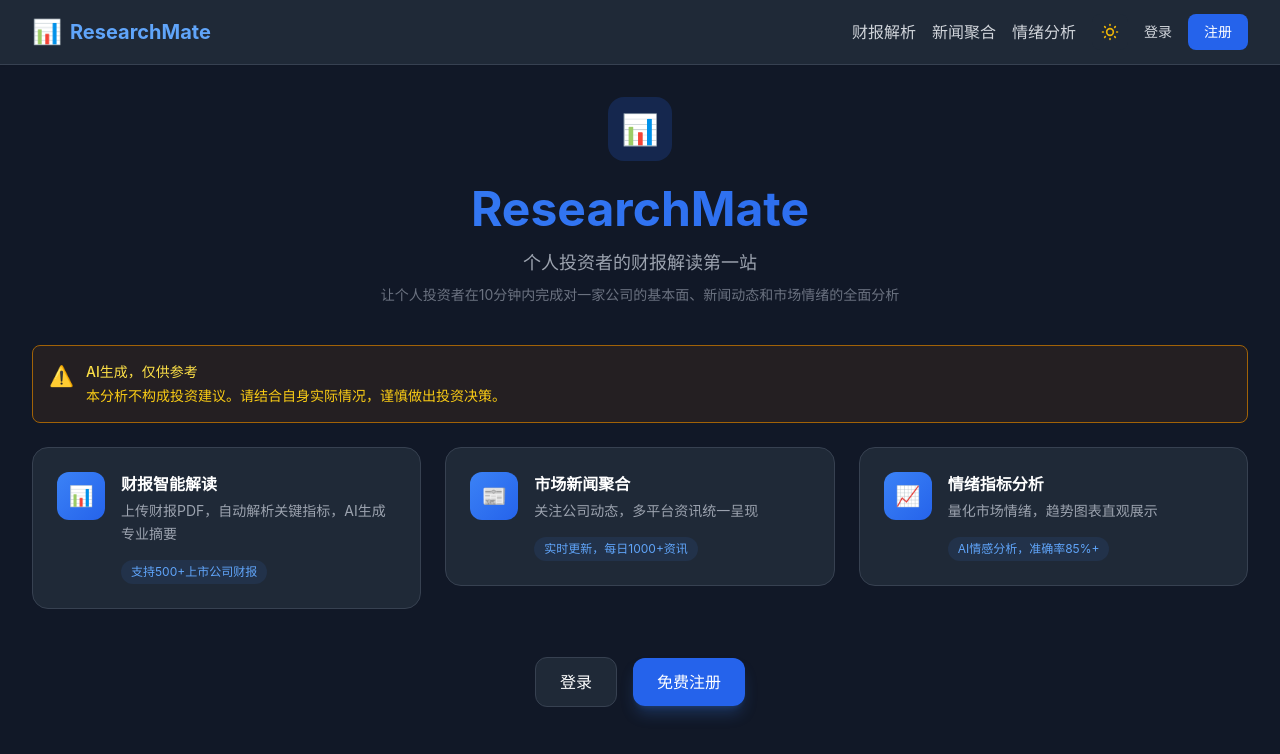
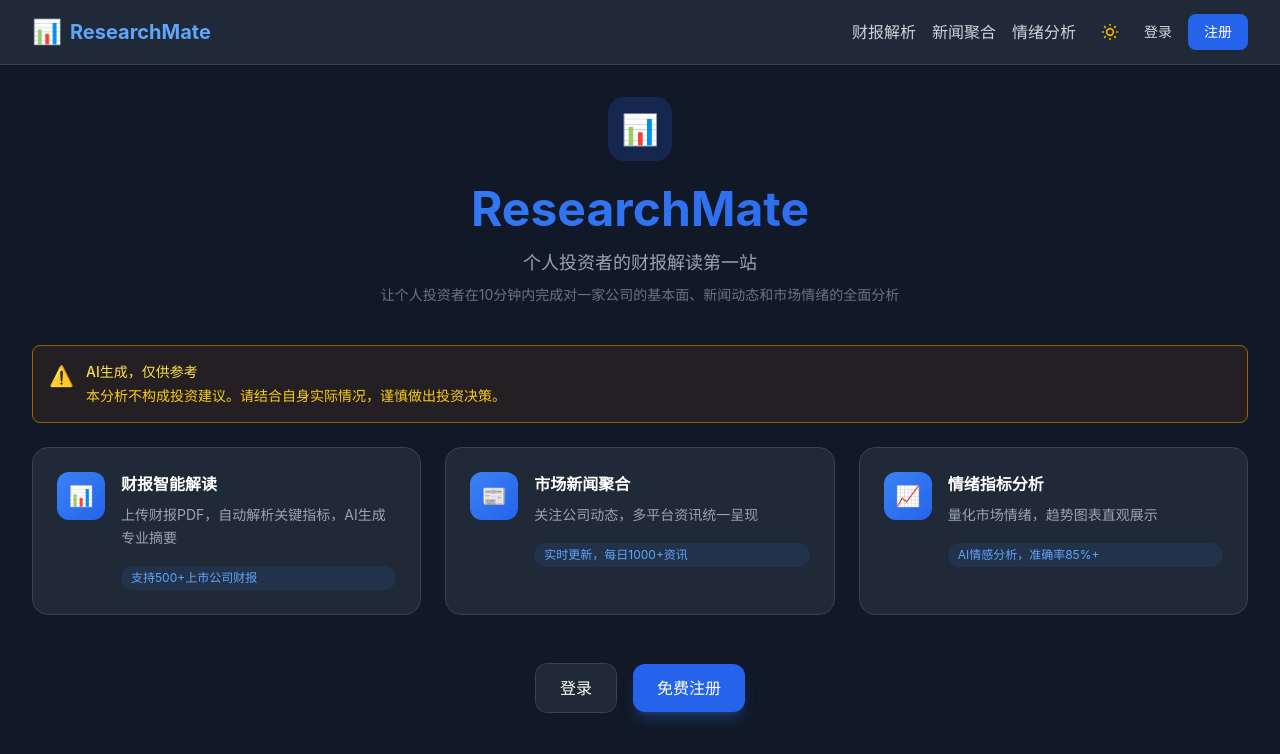
Before and after one commit to JimmyD-829/ResearchMate, a Next.js app in the folder frontend/: page / in a window 1280 px wide. Shown: the top 754 px of the page. Built offline with nearby package versions, Linux system fonts and the light colour scheme.

Commit message:
fix: 1.修复模块对齐问题 2.添加返回首页链接

```diff
--- a/frontend/src/pages/index.tsx
+++ b/frontend/src/pages/index.tsx
@@ -52,19 +52,21 @@ export default function HomePage() {
       <div className="grid grid-cols-1 md:grid-cols-3 gap-6 mb-12">
         {features.map((feature) => (
           <Link key={feature.title} href={feature.link}>
-            <div className="group relative bg-white dark:bg-gray-800 rounded-2xl border border-gray-200 dark:border-gray-700 p-6 hover:shadow-xl hover:shadow-primary-500/5 transition-all duration-300 cursor-pointer">
-              <div className="flex items-start gap-4">
+            <div className="group h-full bg-white dark:bg-gray-800 rounded-2xl border border-gray-200 dark:border-gray-700 p-6 hover:shadow-xl hover:shadow-primary-500/5 transition-all duration-300 cursor-pointer flex flex-col">
+              <div className="flex items-start gap-4 flex-1">
                 <div className="flex-shrink-0 w-12 h-12 bg-gradient-to-br from-primary-500 to-blue-600 rounded-xl flex items-center justify-center">
                   <span className="text-xl">{feature.icon}</span>
                 </div>
-                <div className="flex-1 min-w-0">
-                  <h3 className="font-semibold text-gray-900 dark:text-white mb-1 group-hover:text-primary-600 dark:group-hover:text-primary-400 transition-colors">
-                    {feature.title}
-                  </h3>
-                  <p className="text-gray-600 dark:text-gray-400 text-sm leading-relaxed mb-3">
-                    {feature.description}
-                  </p>
-                  <span className="inline-flex items-center text-xs text-primary-600 dark:text-primary-400 bg-primary-500/10 px-2.5 py-1 rounded-full">
+                <div className="flex-1 min-w-0 flex flex-col justify-between">
+                  <div>
+                    <h3 className="font-semibold text-gray-900 dark:text-white mb-2 group-hover:text-primary-600 dark:group-hover:text-primary-400 transition-colors">
+                      {feature.title}
+                    </h3>
+                    <p className="text-gray-600 dark:text-gray-400 text-sm leading-relaxed">
+                      {feature.description}
+                    </p>
+                  </div>
+                  <span className="inline-flex items-center text-xs text-primary-600 dark:text-primary-400 bg-primary-500/10 px-2.5 py-1 rounded-full mt-4">
                     {feature.stats}
                   </span>
                 </div>
--- a/frontend/src/pages/login.tsx
+++ b/frontend/src/pages/login.tsx
@@ -32,6 +32,14 @@ export default function LoginPage() {
     <Layout>
       <div className="min-h-[70vh] flex items-center justify-center">
         <div className="bg-white dark:bg-gray-800 rounded-2xl shadow-xl p-10 w-full max-w-md border border-gray-200 dark:border-gray-700">
+          <div className="mb-6">
+            <Link href="/" className="inline-flex items-center text-gray-600 dark:text-gray-400 hover:text-primary-600 dark:hover:text-primary-400 transition-colors">
+              <svg className="w-5 h-5 mr-1" fill="none" stroke="currentColor" viewBox="0 0 24 24">
+                <path strokeLinecap="round" strokeLinejoin="round" strokeWidth={2} d="M10 19l-7-7m0 0l7-7m-7 7h18" />
+              </svg>
+              返回首页
+            </Link>
+          </div>
           <div className="text-center mb-10">
             <div className="inline-flex items-center justify-center w-20 h-20 bg-primary-100 dark:bg-primary-900/30 rounded-2xl mb-6">
               <span className="text-4xl">📊</span>
--- a/frontend/src/pages/register.tsx
+++ b/frontend/src/pages/register.tsx
@@ -45,6 +45,14 @@ export default function RegisterPage() {
     <Layout>
       <div className="min-h-[70vh] flex items-center justify-center">
         <div className="bg-white dark:bg-gray-800 rounded-2xl shadow-xl p-10 w-full max-w-md border border-gray-200 dark:border-gray-700">
+          <div className="mb-6">
+            <Link href="/" className="inline-flex items-center text-gray-600 dark:text-gray-400 hover:text-primary-600 dark:hover:text-primary-400 transition-colors">
+              <svg className="w-5 h-5 mr-1" fill="none" stroke="currentColor" viewBox="0 0 24 24">
+                <path strokeLinecap="round" strokeLinejoin="round" strokeWidth={2} d="M10 19l-7-7m0 0l7-7m-7 7h18" />
+              </svg>
+              返回首页
+            </Link>
+          </div>
           <div className="text-center mb-10">
             <div className="inline-flex items-center justify-center w-20 h-20 bg-primary-100 dark:bg-primary-900/30 rounded-2xl mb-6">
               <span className="text-4xl">📊</span>
```
